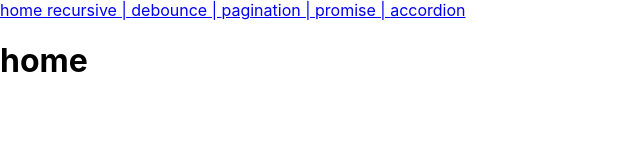
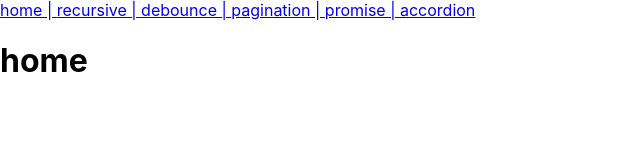
Before and after one commit to jase-d-ace/reddit-frontend-challenges, a React (Create React App) app: page / in a window 1280 px wide. Shown: the top 160 px of the page, without its empty margins (0-640 px from the left). Built offline with nearby package versions, Linux system fonts and the light colour scheme.

Commit message:
small typos in nav bar

```diff
--- a/src/App.js
+++ b/src/App.js
@@ -13,7 +13,7 @@ function App() {
     <BrowserRouter>
     <nav>
       {
-        ["", "recursive", "debounce", "pagination", "promise"].map(route => <Link to={`/${route}`}>{route == "" ? "home " : `${route} | `}</Link>)
+        ["", "recursive", "debounce", "pagination", "promise"].map(route => <Link to={`/${route}`}>{route == "" ? "home | " : `${route} | `}</Link>)
       }
       <Link to="/accordion">accordion </Link>
     </nav>
```
